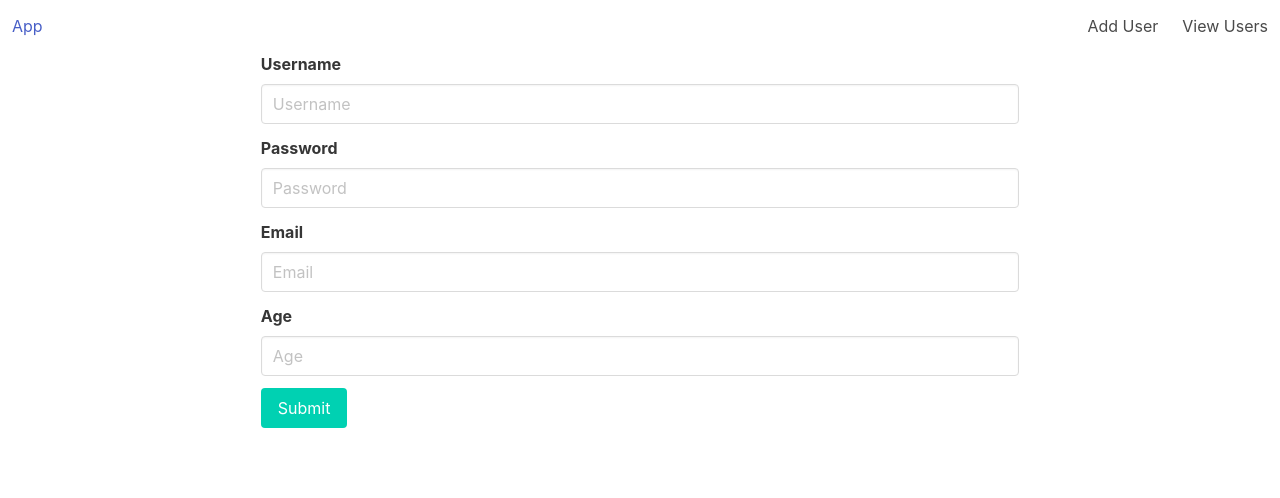
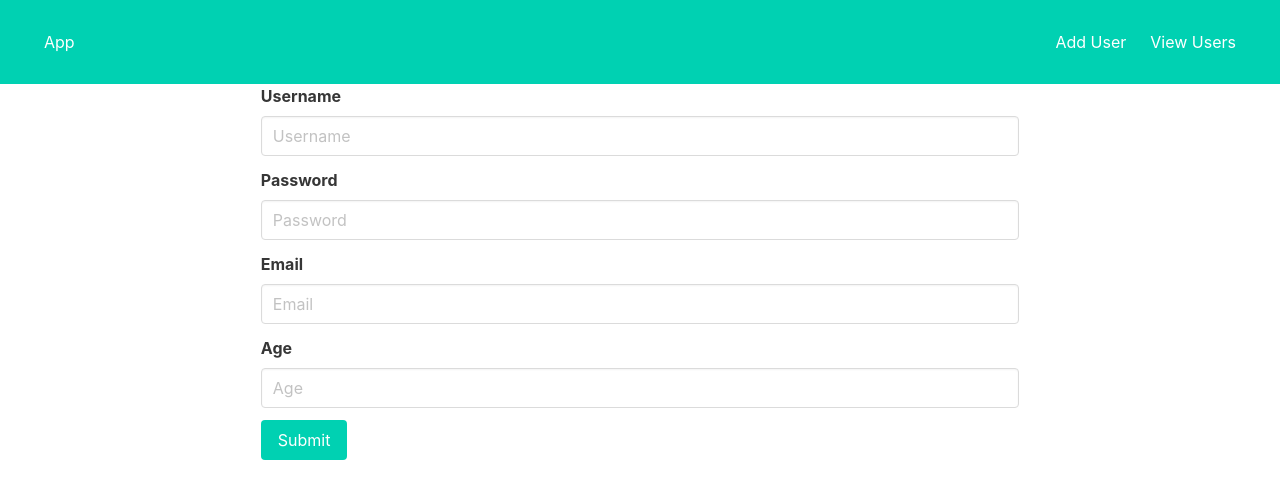
Before and after one commit to ukor/ndb-crud, a React (Create React App) app in the folder client/: page / in a window 1280 px wide. Shown: the top 498 px of the page. Built offline with nearby package versions, Linux system fonts and the light colour scheme.

Commit message:
Spaced navigation bar

```diff
--- a/client/src/components/Navigation/TopNavigation.jsx
+++ b/client/src/components/Navigation/TopNavigation.jsx
@@ -2,7 +2,7 @@ import React from 'react';
 
 function TopNavigation() {
 	return (
-		<nav className="navbar" role="navigation" aria-label="main navigation">
+		<nav className="navbar is-spaced is-primary" role="navigation" aria-label="main navigation">
 			<div className="navbar-brand">
 				<a href="/" className="navbar-item">
 					App
```
